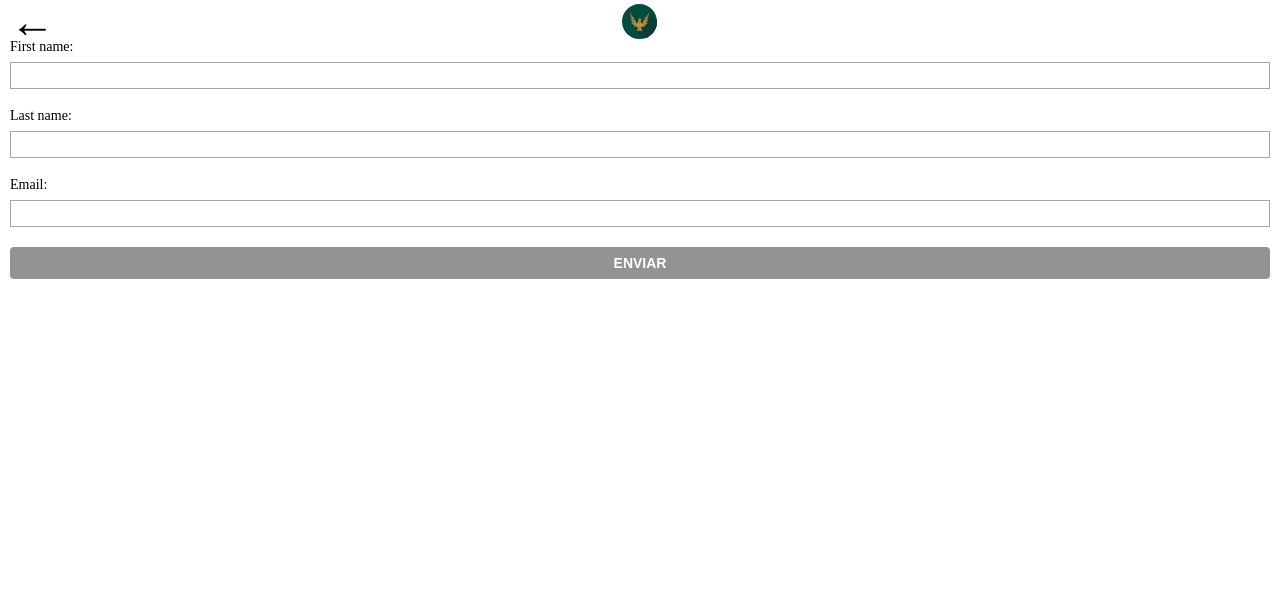
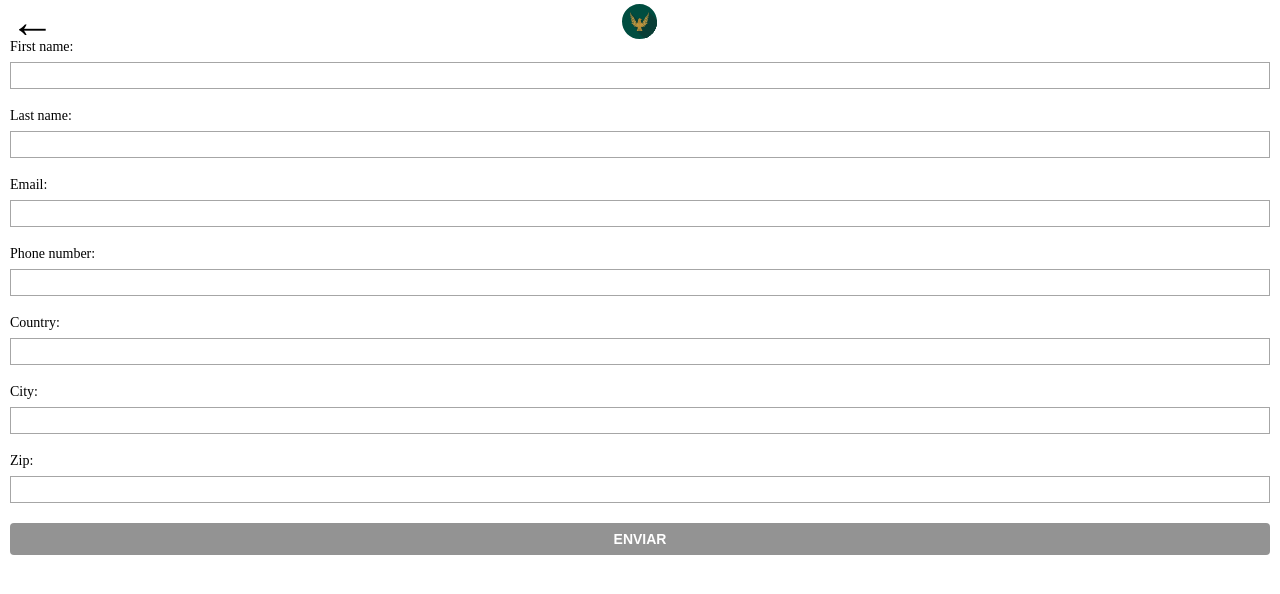
Before and after one commit to hebrerillo/react-cart-checkout, a React (Create React App) app: page / in a window 1280 px wide. Shown: the top 594 px of the page. Built offline with nearby package versions, Linux system fonts and the light colour scheme; the HTML template or start-up script is replaced by a standard one.

Commit message:
Scrolling to the first error

```diff
--- a/src/components/addressForm.tsx
+++ b/src/components/addressForm.tsx
@@ -1,8 +1,30 @@
-import React from "react";
+import React, { useRef } from "react";
 
 function AddressForm() {
+  const formRef = useRef(null);
+
+  function handleClick(event: React.MouseEvent): void {
+    event.preventDefault();
+    console.log("clicking and preventing default", event, formRef);
+    const formElement = formRef.current! as HTMLFormElement;
+    formElement.classList.add("was-validated");
+    if (formElement.checkValidity()) {
+      //TODO send form
+      return;
+    }
+
+    let firstError = false;
+    Array.from(formElement.elements).forEach((element: Element) => {
+      const inputElement = element as HTMLInputElement;
+      if (!inputElement.checkValidity() && !firstError) {
+        firstError = true;
+        inputElement.scrollIntoView({ behavior: "smooth" });
+      }
+    });
+  }
+
   return (
-    <form className="form-address">
+    <form className="form-address" ref={formRef}>
       <div className="form-row">
         <label>First name:</label>
         <input type="text" name="firstName" required />
@@ -13,9 +35,32 @@ function AddressForm() {
       </div>
       <div className="form-row">
         <label>Email:</label>
-        <input type="email" name="email" pattern="[a-z0-9._%+\-]+@[a-z0-9.\-]+\.[a-z]{2,}$" required />
+        <input
+          type="email"
+          name="email"
+          pattern="[a-z0-9._%+\-]+@[a-z0-9.\-]+\.[a-z]{2,}$"
+          required
+        />
       </div>
-      <button type="submit">Enviar</button>
+      <div className="form-row">
+        <label>Phone number:</label>
+        <input type="text" name="phone" required />
+      </div>
+      <div className="form-row">
+        <label>Country:</label>
+        <input type="text" name="country" required />
+      </div>
+      <div className="form-row">
+        <label>City:</label>
+        <input type="text" name="city" required />
+      </div>
+      <div className="form-row">
+        <label>Zip:</label>
+        <input type="text" name="zip" required />
+      </div>
+      <button type="submit" onClick={handleClick}>
+        Enviar
+      </button>
     </form>
   );
 }
--- a/styles/base/_variables.scss
+++ b/styles/base/_variables.scss
@@ -2,7 +2,7 @@ $black: #000;
 $white: #fff;
 $disabled-grey: #939393;
 $submit-hover: #222;
-$soft-grey: #A6A6A6;
+$soft-grey: #a6a6a6;
 
 :root {
   --color-black: #{$black};
--- a/styles/form/_form.scss
+++ b/styles/form/_form.scss
@@ -8,11 +8,12 @@
 .form-row {
   display: flex;
   flex-direction: column;
-  row-gap: .8rem;
+  row-gap: 0.8rem;
 }
 
-input[type="text"], input[type="email"] {
-  padding: .5rem .3rem;
+input[type="text"],
+input[type="email"] {
+  padding: 0.5rem 0.3rem;
   border: 1px solid var(--color-soft-grey);
   &:focus {
     outline: none;
@@ -22,8 +23,8 @@ input[type="text"], input[type="email"] {
 
 button[type="submit"] {
   background-color: var(--color-black);
-  color: var(--color-white);;
-  padding: .8rem 1.8rem;
+  color: var(--color-white);
+  padding: 0.8rem 1.8rem;
   border-radius: 4px;
   border: none;
   font-size: 1.2rem;
```
